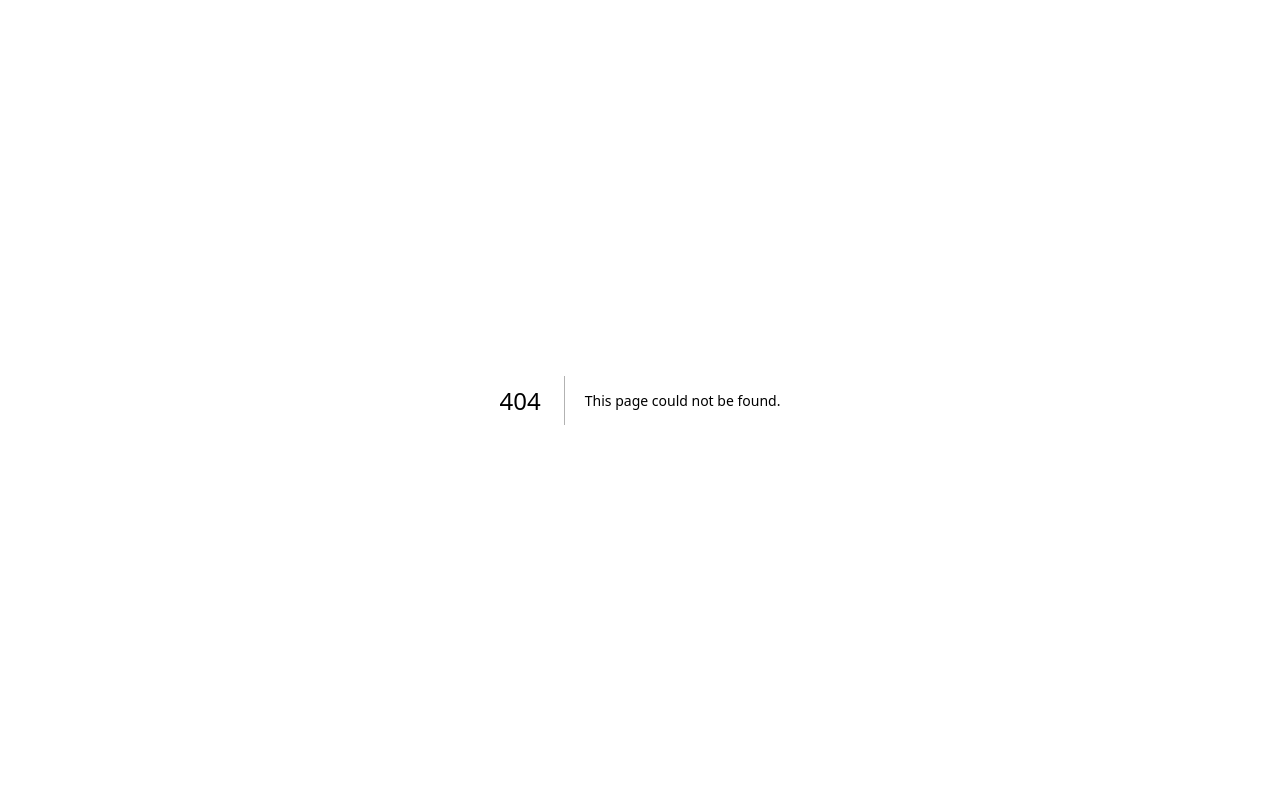
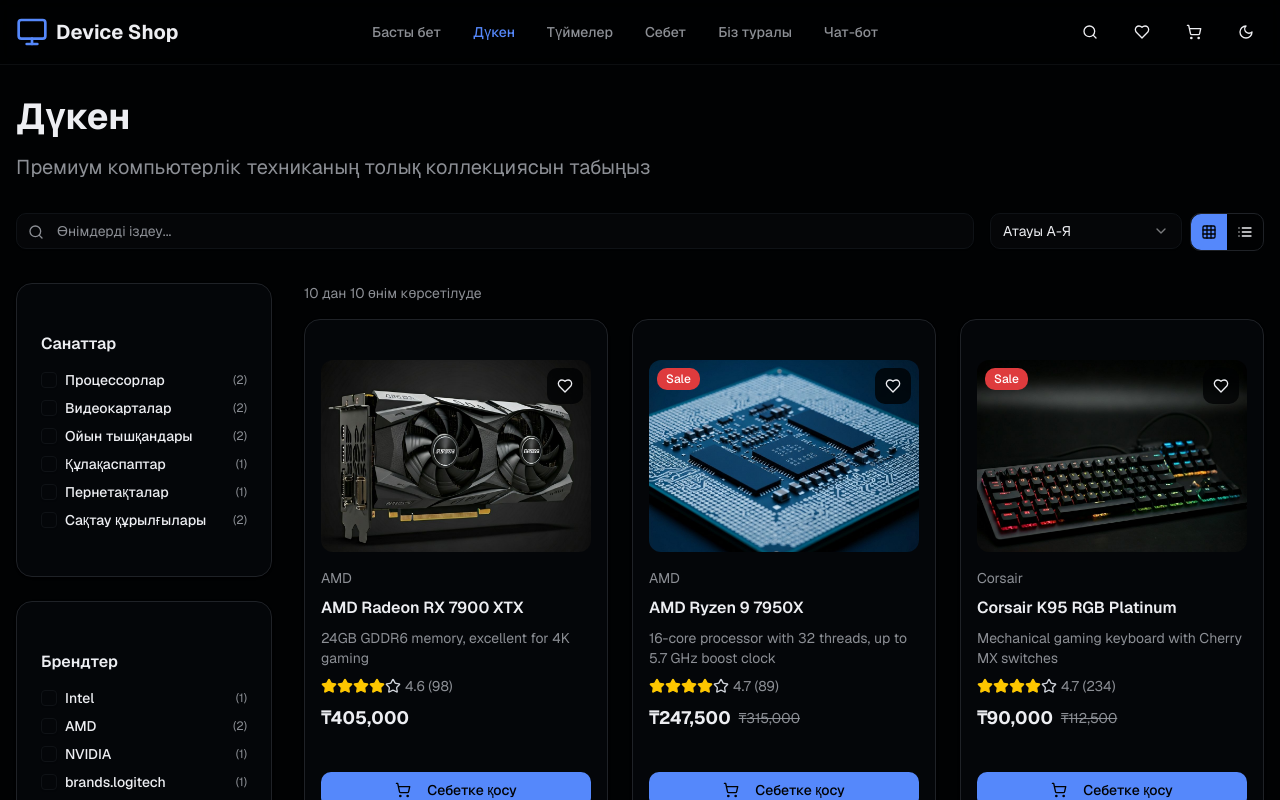
Before and after one commit to jazi29/device_shop, a Next.js app: page /shop in a window 1280 px wide. Before the commit this address had no page. Shown: the top 800 px of the page. Built offline with nearby package versions, Linux system fonts and the light colour scheme.

Commit message:
Add files via upload

```diff
--- /dev/null
+++ b/app/shop/page.tsx
@@ -0,0 +1,15 @@
+import { Navigation } from "@/components/navigation"
+import { ProductCatalog } from "@/components/product-catalog"
+import { Footer } from "@/components/footer"
+
+export default function ShopPage() {
+  return (
+    <div className="min-h-screen bg-background">
+      <Navigation />
+      <main>
+        <ProductCatalog />
+      </main>
+      <Footer />
+    </div>
+  )
+}
```
